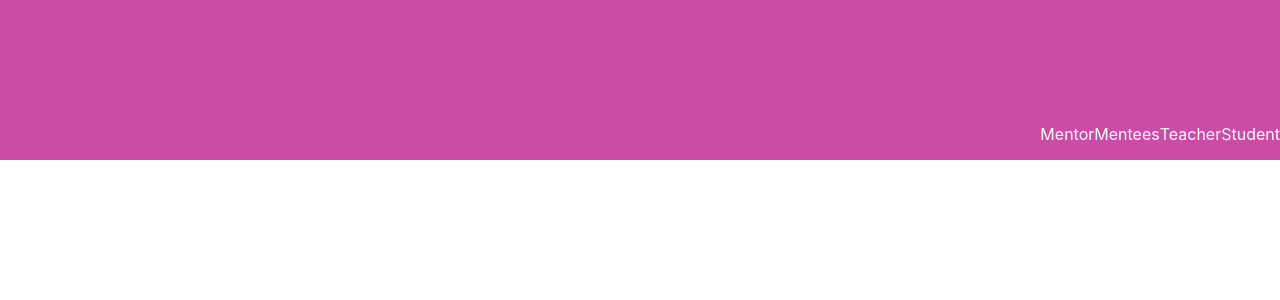
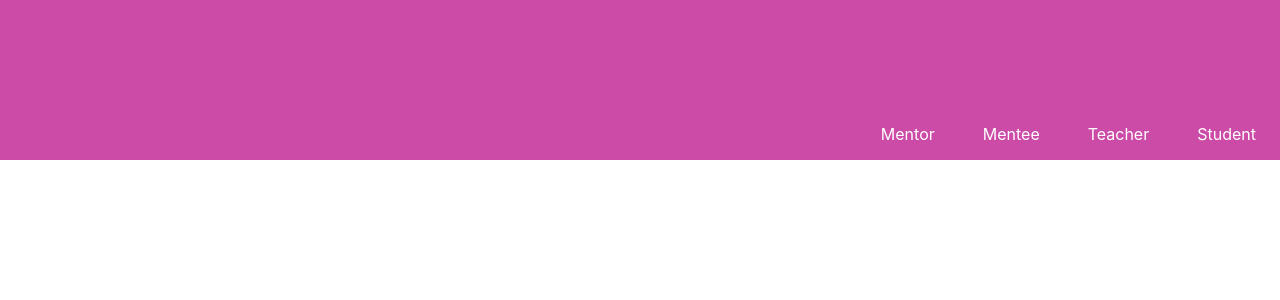
Before and after one commit to corinabejan/Back2Basics, a React (Create React App) app: page / in a window 1280 px wide. Shown: the top 300 px of the page. Built offline with nearby package versions, Linux system fonts and the light colour scheme.

Commit message:
styling and adjusted nav bar

```diff
--- a/src/components/Navigations/Navigation.js
+++ b/src/components/Navigations/Navigation.js
@@ -3,11 +3,13 @@ import "./navigations.css"
 
 export default function Navigation() {
     return (
-        <section className="nav-bar">
-            <p>Mentor</p>
-            <p>Mentees</p>
-            <p>Teacher</p>
-            <p>Student</p>
-        </section>
+        // <nav>
+        <ul id="navigation-bar">
+            <li> <a href="/login">Mentor</a></li>
+            <li><a href="/login">Mentee</a></li>
+            <li>< a href="/login">Teacher</a></li>
+            <li><a href="/login">Student</a></li>
+        </ul>
+        // {/* </nav> */}
     )
 }
--- a/src/components/Navigations/navigations.css
+++ b/src/components/Navigations/navigations.css
@@ -1,13 +1,25 @@
-.nav-bar{
+#navigation-bar{
+    margin:0;
     display: flex;
     box-sizing: border-box;
     justify-content: flex-end;
     align-items: flex-end;
+    list-style: none;
     background-color:  #CB4BA7;
     color: #ffffff;
-    height: 10rem;
-    width: 100%
+    min-height: 10rem;
+    max-width: 100%;
 }
-.nav-bar.p{
-    padding: 2rem;
+#navigation-bar li {
+    padding: 1rem;
 }
+#navigation-bar li a{
+    padding: 0.5rem;
+    text-decoration: none;
+    color: #ffffff
+}
+
+#navigation-bar li a:hover{
+   cursor: pointer;
+   background: darker(#CB4BA7, 5)
+}
```
